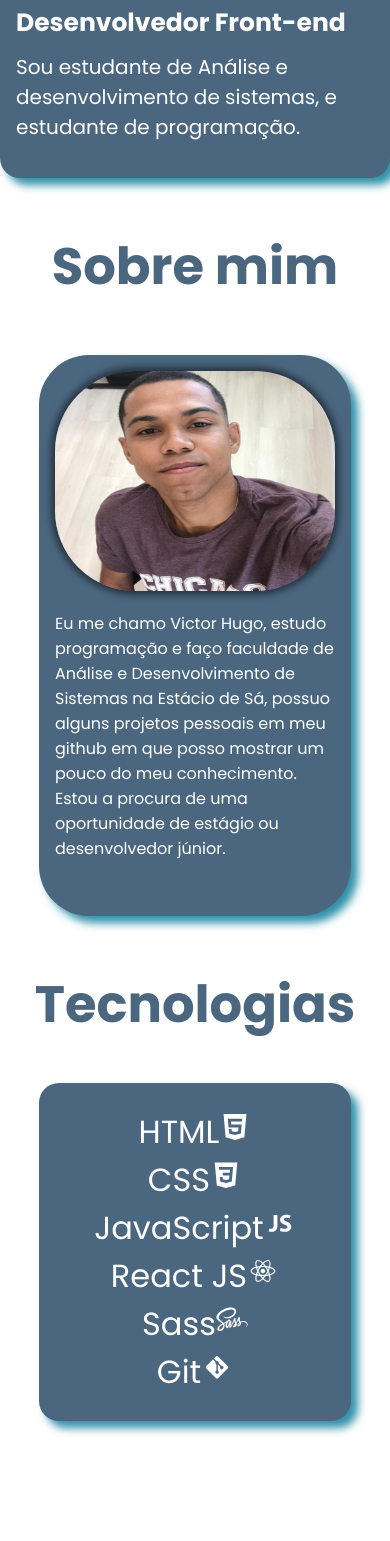
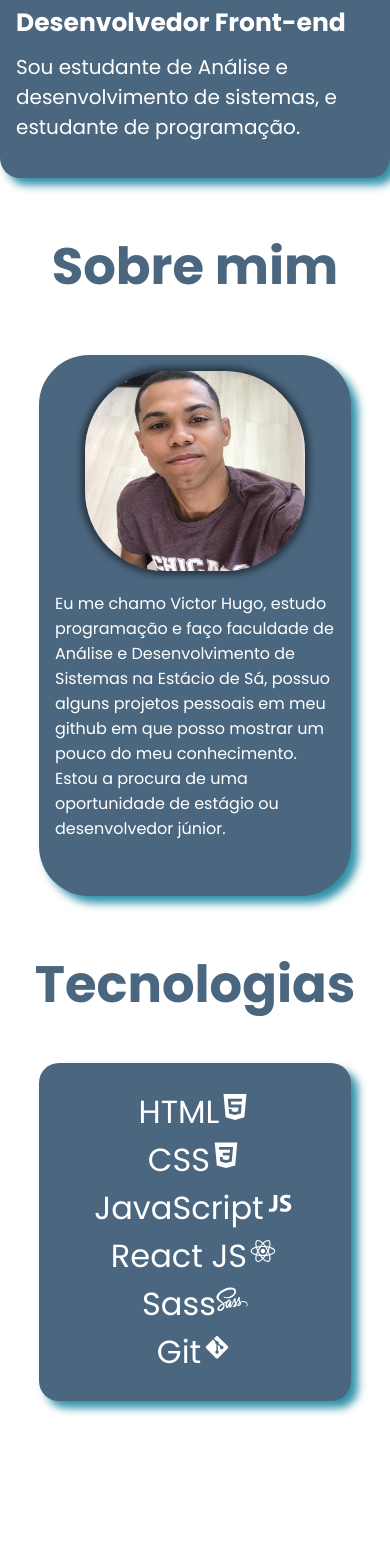
Before and after one commit to TorugoJS/Portfolio, a React (Create React App) app: page / in a window 390 px wide. Shown: the part 437-1978 px from the top of the page. Built offline with nearby package versions, Linux system fonts and the light colour scheme.

Commit message:
Portfolio

```diff
--- a/src/Sessões/Tecnologias/Tecnologias.js
+++ b/src/Sessões/Tecnologias/Tecnologias.js
@@ -7,60 +7,44 @@ function Tecnologias() {
     return (
         <>
             <h1 className='h1-tecnologias'>Tecnologias</h1>
-        <div class="habilidades_container">
+            <div className='habilidades_container'>
 
 
                 <div>
-                <div>
-                    <span class="html">HTML
-
+                    <span className='html'>HTML
                         <AiFillHtml5 />
                     </span>
                 </div>
 
-
-
+                <div>
+                    <span>CSS
+                    <DiCss3 />
+                    </span>
                 </div>
 
                 <div>
-                <div>
-                    <span>CSS</span>
-                    <DiCss3 />
-                </div>
-
-            </div>
-
-            <div>
-                <div>
-                    <span>JavaScript</span>
+                    <span>JavaScript
                     <DiJavascript1 />
-                </div>
-
+                    </span>
                 </div>
 
 
                 <div>
-                <div>
-                    <span>React JS</span>
+                    <span>React JS
                     <DiReact />
-                </div>
-
+                    </span>
                 </div>
 
                 <div>
-                <div>
-                    <span>Sass</span>
+                    <span>Sass
                     <DiSass />
-                </div>
-
+                    </span>
                 </div>
 
                 <div>
-                <div>
-                    <span>Git</span>
+                    <span>Git
                     <DiGit />
-                </div>
-
+                    </span>
                 </div>
             </div>
         </>
--- a/src/Sessões/Tecnologias/tecnologias.css
+++ b/src/Sessões/Tecnologias/tecnologias.css
@@ -20,6 +20,11 @@
   color: rgb(75, 103, 128); ;
 }
 
+/* .html svg{
+  background-color: orange;
+  border-radius: 15px;
+} */
+
 @media screen and (max-width:800px){
   .habilidades_container{
      width: 80%;
--- a/src/Sessões/sobre-mim/SobreMim.module.css
+++ b/src/Sessões/sobre-mim/SobreMim.module.css
@@ -21,8 +21,8 @@
 .fotoPerfil {
     width: 50%;
     border-radius: 40px;
-    width: 400px;
-    height: 400px;
+    width: 300px;
+    height: 300px;
     box-shadow: 7px 7px 8px rgba(26, 133, 160, 0.9);
 }
 
@@ -69,8 +69,8 @@
     .fotoPerfil {
         width: 30%;
         border-radius: 80px;
-        width: 300px;
-        height: 240px;
+        width: 200px;
+        height: 200px;
         box-shadow: 0px 0px 7px 4px rgba(0, 0, 0, 0.501);
         margin: 0 auto;
     }
@@ -104,8 +104,8 @@
     .fotoPerfil {
         width: 100%;
         border-radius: 80px;
-        width: 360px;
-        height: 220px;
+        width: 220px;
+        height: 200px;
         box-shadow: 0px 0px 7px 4px rgba(0, 0, 0, 0.501);
         margin: 0 auto;
     }
--- a/src/layout/navbar/navbar.js
+++ b/src/layout/navbar/navbar.js
@@ -68,4 +68,4 @@ function Navbar(){
     )
 }
 
-export default Navbar
+export default Navbar;
```
Lines whose indentation alone changed are shown as unchanged.
